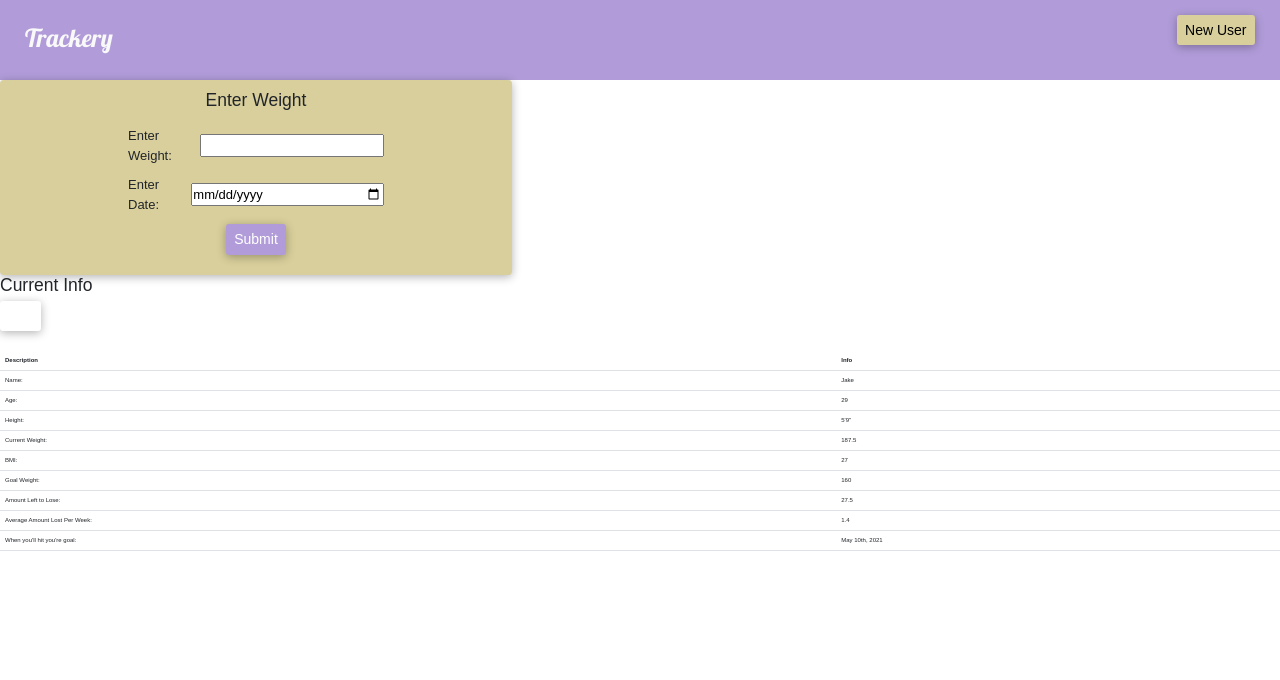
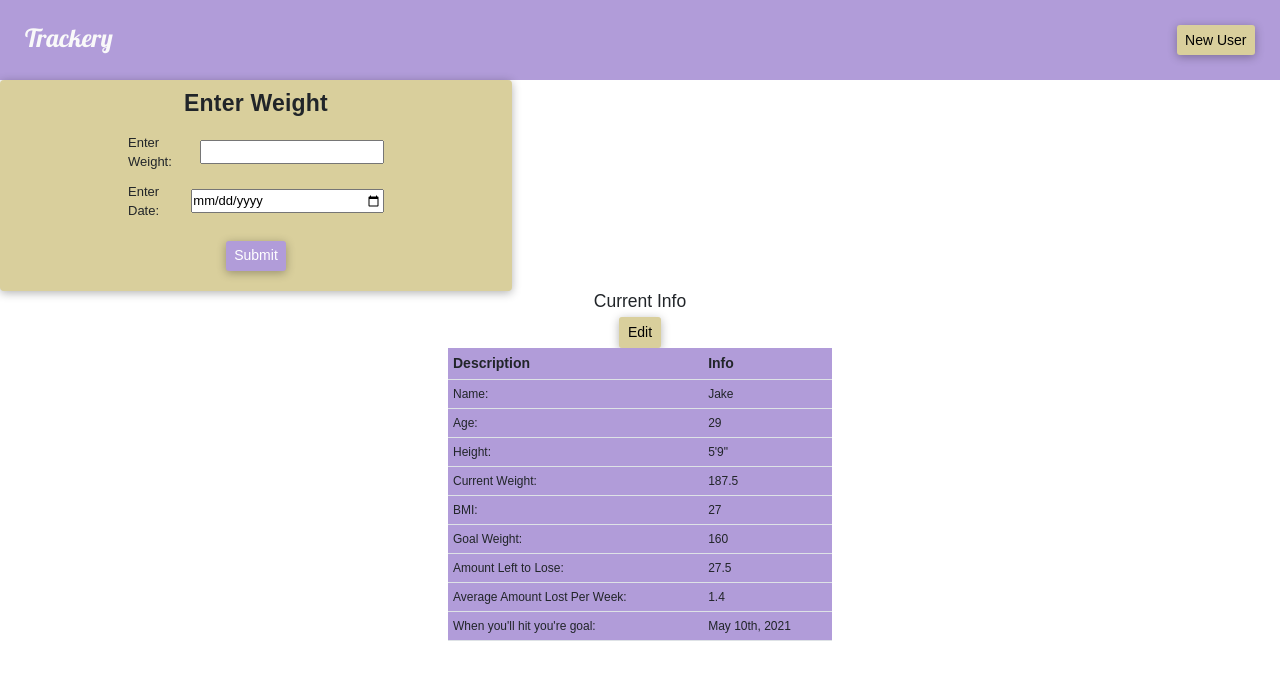
Before and after one commit to jrmeyers92/weighttracker, a website: page index.html in a window 1280 px wide. Drawn offline with nearby package versions, Linux system fonts and the light colour scheme.

Commit message:
added styling to table

```diff
--- a/index.html
+++ b/index.html
@@ -41,7 +41,7 @@
 		</section>
 		<section class="currentInfo">
 			<h3 class="currentInfo__header">Current Info</h3>
-			<button class="currentInfo__edit btn">Edit</button>
+			<button class="currentInfo__edit btn btn-yellow">Edit</button>
 
 			<table class="table" id="table">
 				<tr>
--- a/sass/components/_btn.scss
+++ b/sass/components/_btn.scss
@@ -2,7 +2,7 @@
 	font-size: 1.4rem;
 	border-radius: 3px;
 	box-shadow: 0 2px 10px rgba($color: #000000, $alpha: 0.3);
-	margin-bottom: 2rem;
+
 	color: white;
 
 	&-purple {
@@ -19,5 +19,10 @@
 	&-yellow {
 		background-color: #d9cf9c;
 		color: #000000;
+		transition: all 0.2s;
+
+		&:hover {
+			background-color: #91885a;
+		}
 	}
 }
--- a/sass/components/_form.scss
+++ b/sass/components/_form.scss
@@ -11,6 +11,9 @@
 	&__header {
 		text-align: center;
 		padding: 1rem;
+		font-weight: bold;
+		font-size: 2.3rem;
+		letter-spacing: 0.2px;
 	}
 
 	&__inputs {
@@ -29,4 +32,9 @@
 		font-size: 1.3rem;
 		width: 200px;
 	}
+
+	&__button {
+		margin-bottom: 2rem;
+		margin-top: 1rem;
+	}
 }
--- /dev/null
+++ b/sass/components/_table.scss
@@ -0,0 +1,13 @@
+.table {
+	background-color: #b19cd9;
+	font-size: 1.4rem;
+}
+
+th {
+	background-color: #b19cd9;
+	font-size: 1.4rem;
+}
+
+td {
+	font-size: 1.2rem;
+}
--- a/sass/main.scss
+++ b/sass/main.scss
@@ -1,5 +1,6 @@
 @import "./components/btn";
 @import "./components/form";
+@import "./components/table";
 @import "./global/global";
 @import "./sections/currentInfo";
 @import "./sections/enterWeight";
--- a/sass/sections/_currentInfo.scss
+++ b/sass/sections/_currentInfo.scss
@@ -0,0 +1,9 @@
+.currentInfo {
+	display: flex;
+	flex-direction: column;
+	justify-content: center;
+	align-items: center;
+	margin-left: auto;
+	margin-right: auto;
+	width: 30vw;
+}
```
Also changed, not shown: css/style.css.
